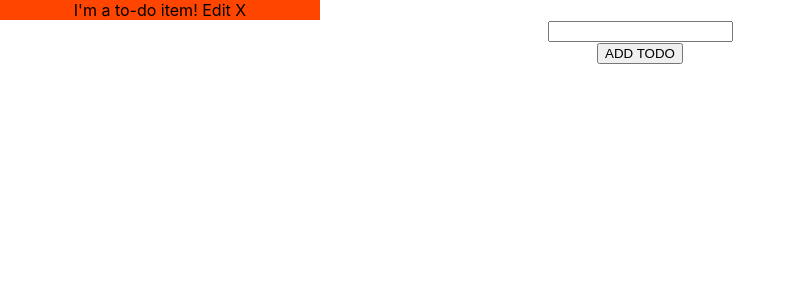
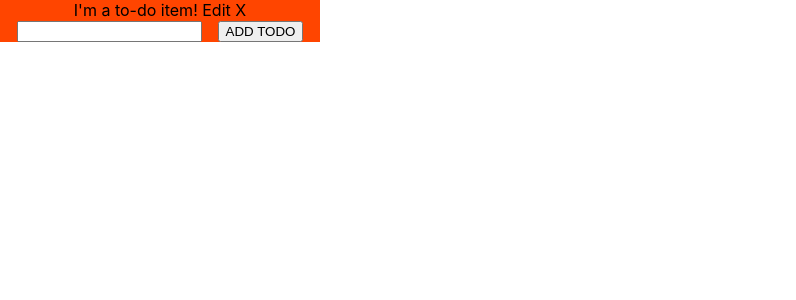
Before and after one commit to Proclus01/to-do-list, a React (Create React App) app: page / in a window 1280 px wide. Shown: the top 300 px of the page, without its empty margins (0-796 px from the left). Built offline with nearby package versions, Linux system fonts and the light colour scheme.

Commit message:
add basic css to newtodoform component

```diff
--- /dev/null
+++ b/src/NewToDoForm.css
@@ -0,0 +1,12 @@
+.NewToDoForm {
+    display: flex;
+    width: 20em;
+    text-align: center;
+    justify-content: center;
+    background-color: orangered;
+}
+
+.InputForm {
+    display: inline-block;
+    margin-right: 1em;
+}
--- a/src/NewToDoForm.js
+++ b/src/NewToDoForm.js
@@ -1,4 +1,5 @@
 import React, { Component } from 'react';
+import './NewToDoForm.css';
 
 class NewToDoForm extends Component {
 
@@ -14,8 +15,9 @@ class NewToDoForm extends Component {
 
     render() {
         return (
+            <div className="NewToDoForm">
                 <form>
-                <div>
+                    <div className="InputForm">
                         <input
                             type="text"
                         />
@@ -23,6 +25,7 @@ class NewToDoForm extends Component {
 
                     <button>ADD TODO</button>
                 </form>
+            </div>
         )
     }
 }
```
Lines whose indentation alone changed are shown as unchanged.
